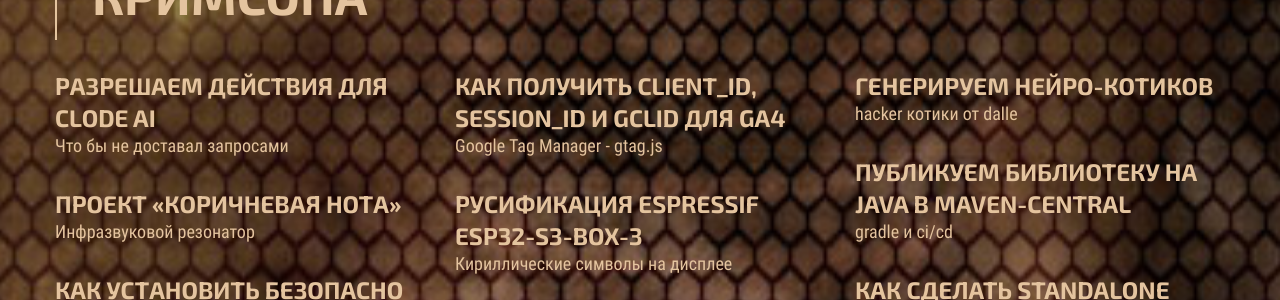
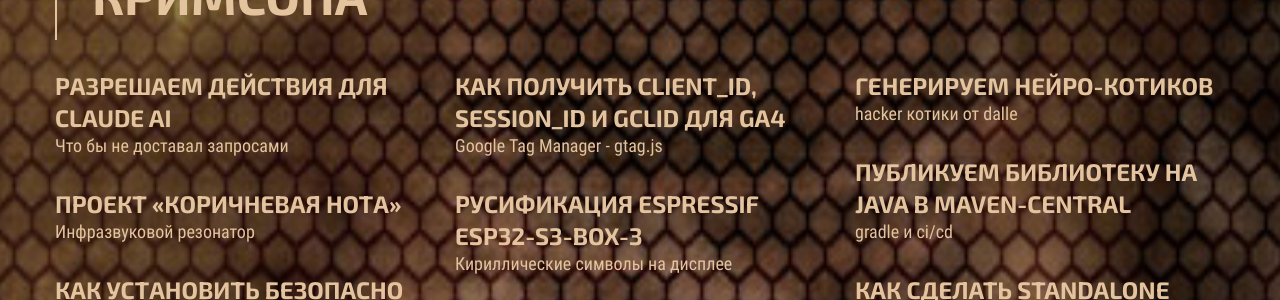
Before and after one commit to william-aqn/blog, a Jekyll site: the page built from index.html, in a window 1280 px wide and 900 px high, scrolled down 1502 px. Shown: the part 189-489 px from the top of the window. Built offline with Jekyll 4.4.1, drawn with Linux system fonts in a browser that asks for light colours; a script that is not in the unit is left out.

Commit message:
Update 2026-03-12-clode-ai-allow-all.md

```diff
--- a/_posts/2026-03-12-clode-ai-allow-all.md
+++ b/_posts/2026-03-12-clode-ai-allow-all.md
@@ -1,11 +1,11 @@
 ---
 layout: post
-title: "Разрешаем действия для Clode AI"
+title: "Разрешаем действия для Claude AI"
 description: "Что бы не доставал запросами"
 tags: ai agent
 ---
 
-# Разрешаем действия для Clode AI
+# Разрешаем действия для Claude AI
 
 Что бы агент не доставал запросами на какие то действия, нужно создать файл в корне проекта
 [**/.claude/settings.local.json**](https://github.com/william-aqn/blog/blob/main/.claude/settings.local.json)
```
